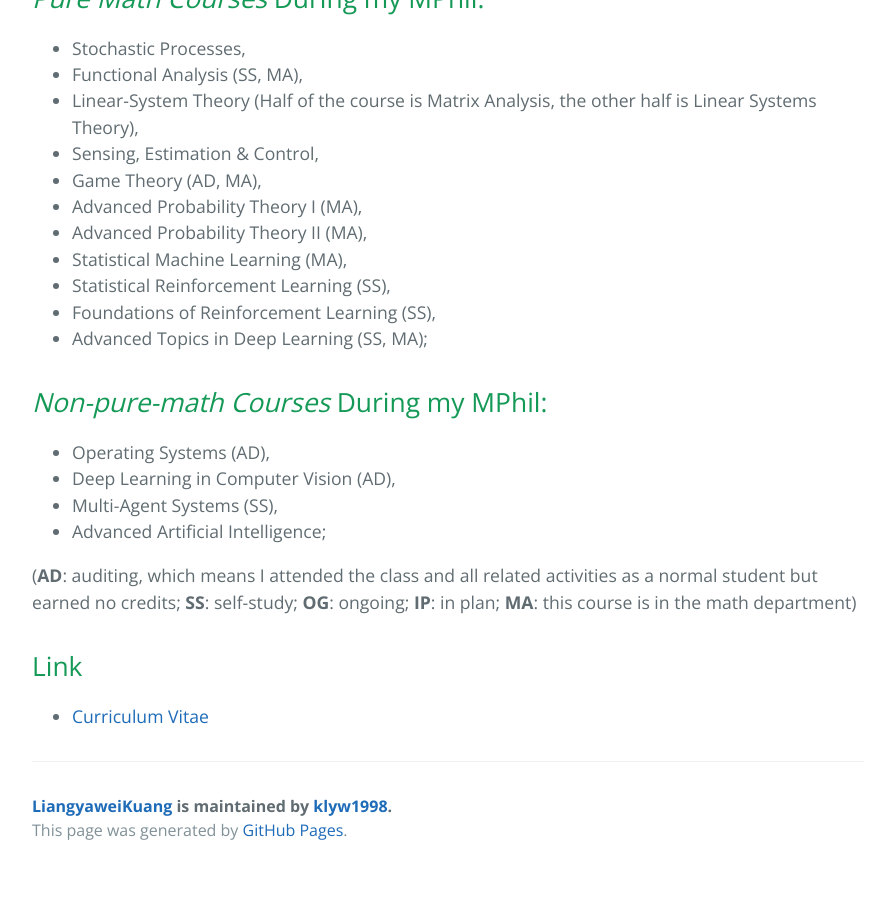
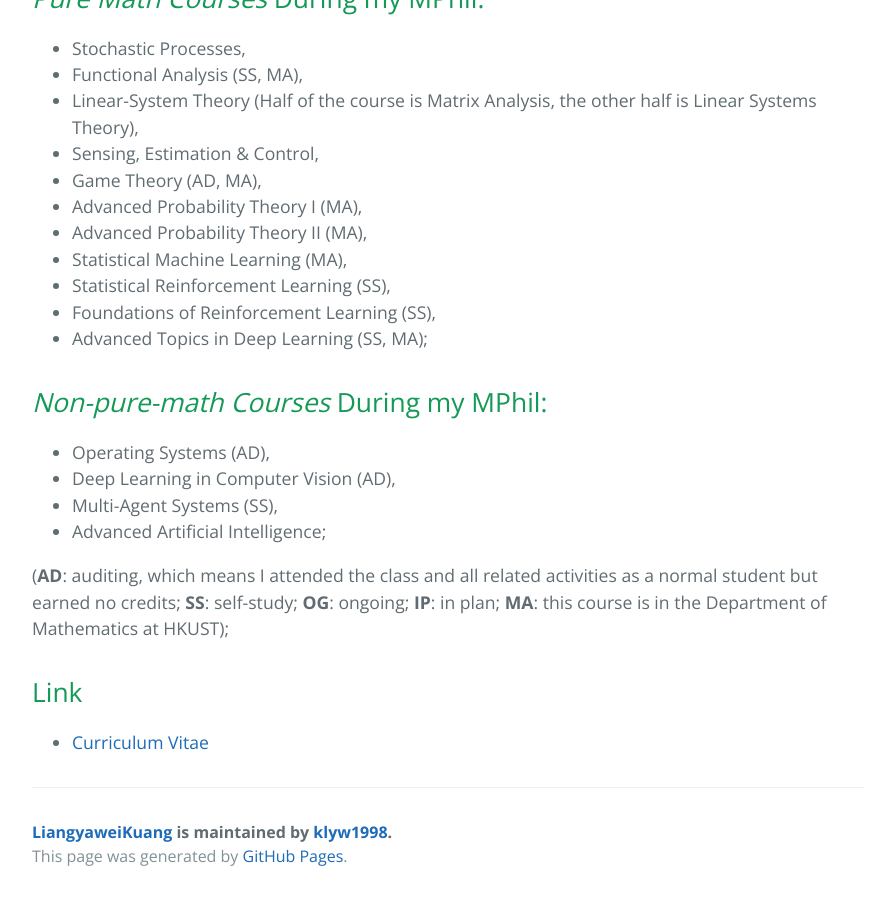
Before and after one commit to klyw1998/LiangyaweiKuang, a Jekyll site: the page built from courses.md, in a window 1280 px wide and 900 px high, scrolled down 1622 px. Shown: the whole window, without its empty margins (192-1079 px from the left). Built offline with Jekyll 4.4.1, drawn with Linux system fonts in a browser that asks for light colours; before the commit the page ends 2496 px from its top, so only the background shows below that.

Commit message:
Update courses.md

```diff
--- a/courses.md
+++ b/courses.md
@@ -64,7 +64,7 @@ description: This is a partial list of courses from undergraduate to present.
 - Multi-Agent Systems (SS),
 - Advanced Artificial Intelligence;
 
-(__AD__: auditing, which means I attended the class and all related activities as a normal student but earned no credits; __SS__: self-study; __OG__: ongoing; __IP__: in plan; __MA__: this course is in the math department)
+(__AD__: auditing, which means I attended the class and all related activities as a normal student but earned no credits; __SS__: self-study; __OG__: ongoing; __IP__: in plan; __MA__: this course is in the Department of Mathematics at HKUST);
 
 ## Link
 - [Curriculum Vitae](https://github.com/klyw1998/LiangyaweiKuang/blob/gh-pages/cv.pdf)
```
